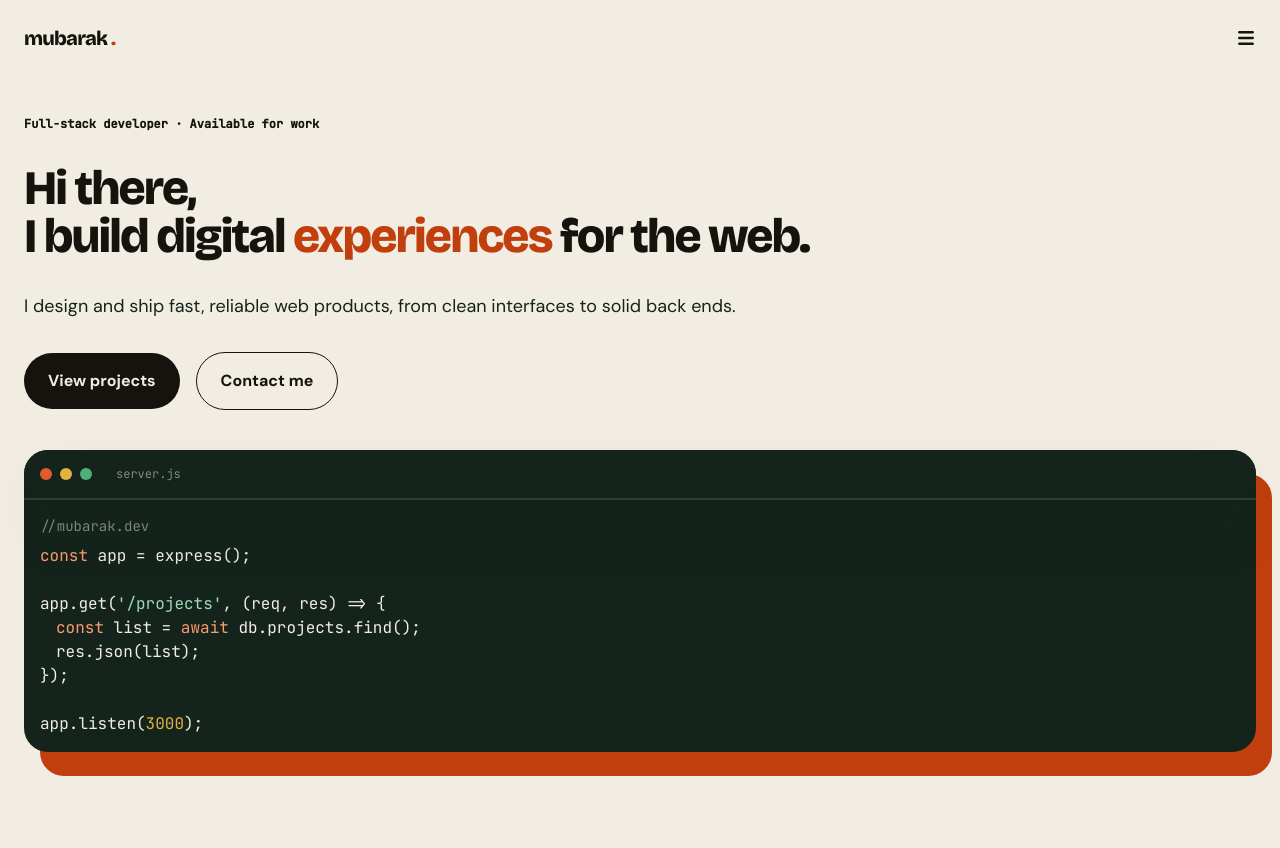
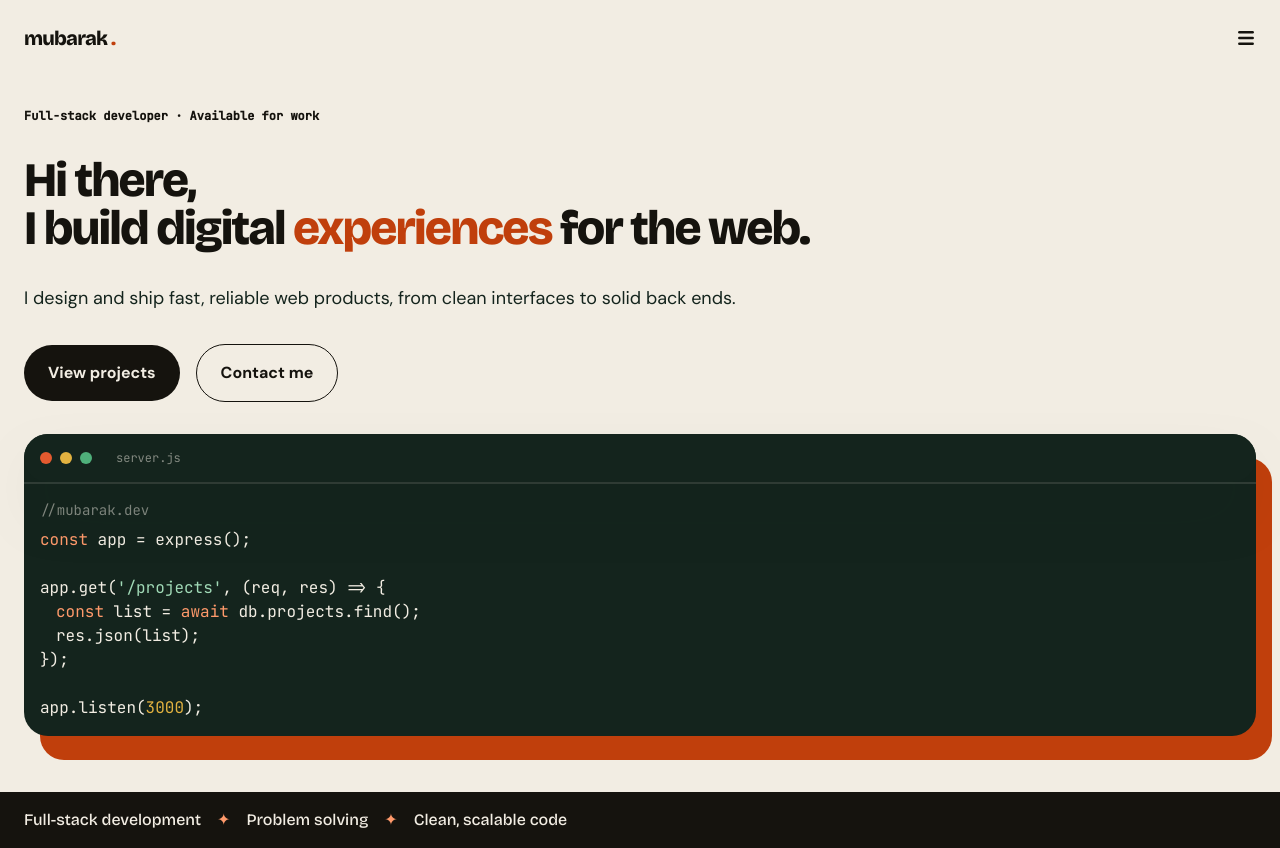
Before and after one commit to MubarakAfolabi/my-portfolio, a Next.js app: page / in a window 1280 px wide. Before the commit the page ends 800 px from the top, so only its background shows below. Built offline with nearby package versions, Linux system fonts and the light colour scheme.

Commit message:
Add SkillsStrip component to Home

```diff
--- a/app/page.tsx
+++ b/app/page.tsx
@@ -1,11 +1,11 @@
-import CodeWrap from "@/component/home/CodeWrap";
 import Hero from "@/component/home/Hero";
+import SkillsStrip from "@/component/home/SkillsStrip";
 
 export default function Home() {
   return (
-    <main className="flex flex-col gap-10 px-6 mt-10">
+    <main className="flex flex-col gap-14 mt-8">
       <Hero />
-      <CodeWrap />
+      <SkillsStrip />
     </main>
   );
 }
--- a/component/home/CodeWrap.tsx
+++ b/component/home/CodeWrap.tsx
@@ -1,6 +1,6 @@
 export default function CodeWrap() {
   return (
-    <section className="relative bg-secondary font-mono text-background rounded-lg">
+    <div className="relative bg-secondary font-mono text-background rounded-lg">
       <div className="absolute top-6 -right-4 -bottom-6 left-4 -z-10 rounded-3xl bg-primary"></div>
 
       <div className="flex items-center gap-6 p-4 relative overflow-hidden rounded-3xl bg-secondary text-secondary-foreground shadow-[0_30px_60px_-20px_var(--code-shadow)]">
@@ -35,6 +35,6 @@ export default function CodeWrap() {
           app.listen(<span className="text-code-number">3000</span>);
         </p>
       </div>
-    </section>
+    </div>
   );
 }
--- a/component/home/Hero.tsx
+++ b/component/home/Hero.tsx
@@ -1,8 +1,10 @@
 import Link from "next/link";
+import CodeWrap from "./CodeWrap";
 
 export default function Hero() {
   return (
-    <section className="flex flex-col gap-8">
+    <section className="flex flex-col gap-8 px-6">
+      <div className="flex flex-col gap-8">
         <div className="font-mono font-semibold text-xs">
           Full-stack developer · Available for work
         </div>
@@ -14,8 +16,8 @@ export default function Hero() {
           </span>
         </h1>
         <p className="text-secondary text-lg">
-        I design and ship fast, reliable web products, from clean interfaces to
-        solid back ends.
+          I design and ship fast, reliable web products, from clean interfaces
+          to solid back ends.
         </p>
         <div className="flex items-center gap-4">
           <Link
@@ -31,6 +33,9 @@ export default function Hero() {
             Contact me
           </Link>
         </div>
+      </div>
+
+      <CodeWrap />
     </section>
   );
 }
--- /dev/null
+++ b/component/home/SkillsStrip.tsx
@@ -0,0 +1,11 @@
+export default function SkillsStrip() {
+  return (
+    <div className="flex items-center flex-wrap gap-4 font-heading text-md bg-foreground text-background py-4 px-6">
+      <p>Full-stack development</p>
+      <div className="text-accent">&#10022;</div>
+      <p>Problem solving</p>
+      <div className="text-accent">&#10022;</div>
+      <p>Clean, scalable code</p>
+    </div>
+  );
+}
```
Lines whose indentation alone changed are shown as unchanged.
